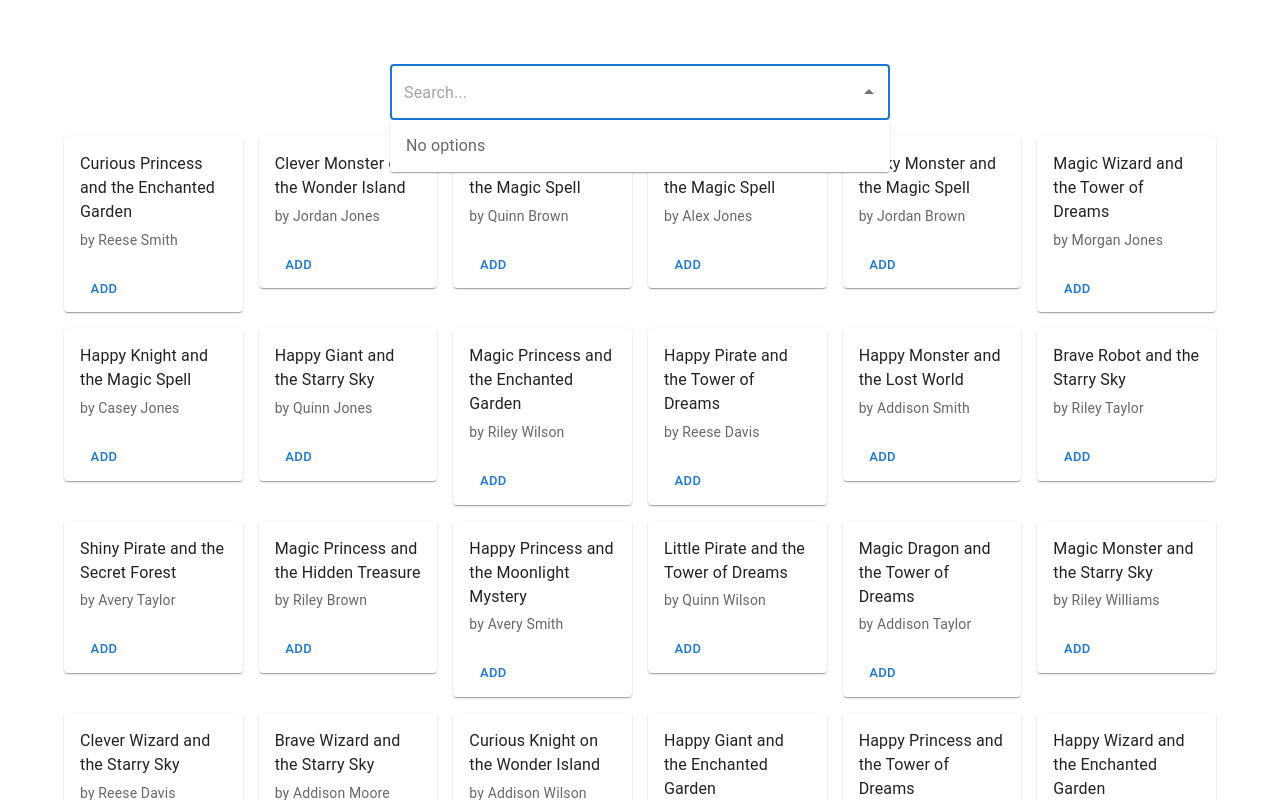
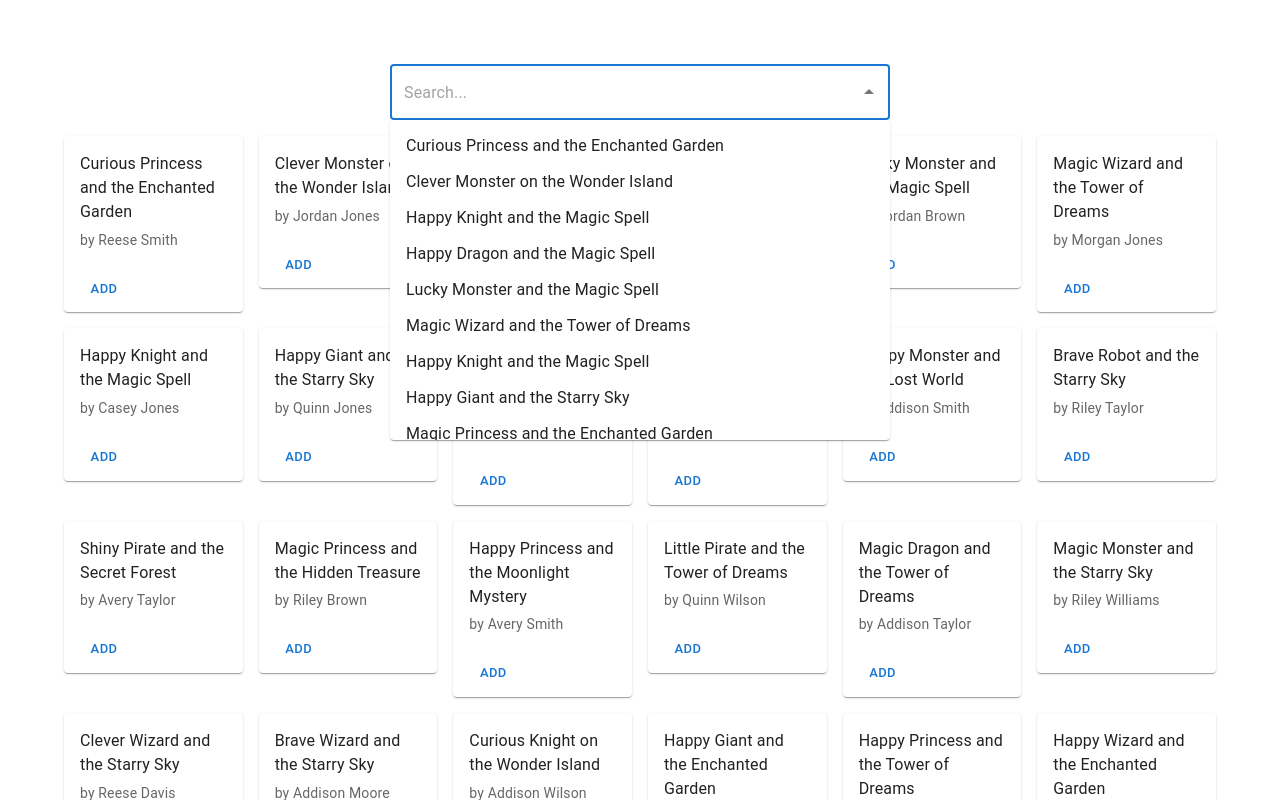
Before and after one commit to cyrilokidi/ello-fullstack-test, a Next.js app in the folder frontend/: page / in a window 1280 px wide. Both pictures are taken after a click on the button 869 px from the left and 92 px from the top of the page. Shown: the top 800 px of the page. Built offline with nearby package versions, Linux system fonts and the light colour scheme.

Commit message:
Update autocomplete prop. values

```diff
--- a/frontend/pages/index.tsx
+++ b/frontend/pages/index.tsx
@@ -644,7 +644,23 @@ export default function HomePage() {
             <Box>
                 <Autocomplete
                     sx={{ width: 500 }}
-                    options={[]}
+                    options={fetchAllBooks.books}
+                    getOptionLabel={(book) => book.title}
+                    renderOption={(props, book) => <Box
+                        {...props}
+                        key={book.title + book.author + book.readingLevel}
+                        component="li"
+                        sx={{
+                            '& > img': {
+                                mr: 2,
+                                flexShrink: 0,
+                            }
+                        }}
+                    >
+                        <Typography variant="body1" color="text.primary">
+                            {book.title}
+                        </Typography>
+                    </Box>}
                     renderInput={(params) => <TextField
                         {...params}
                         placeholder="Search..."
```
